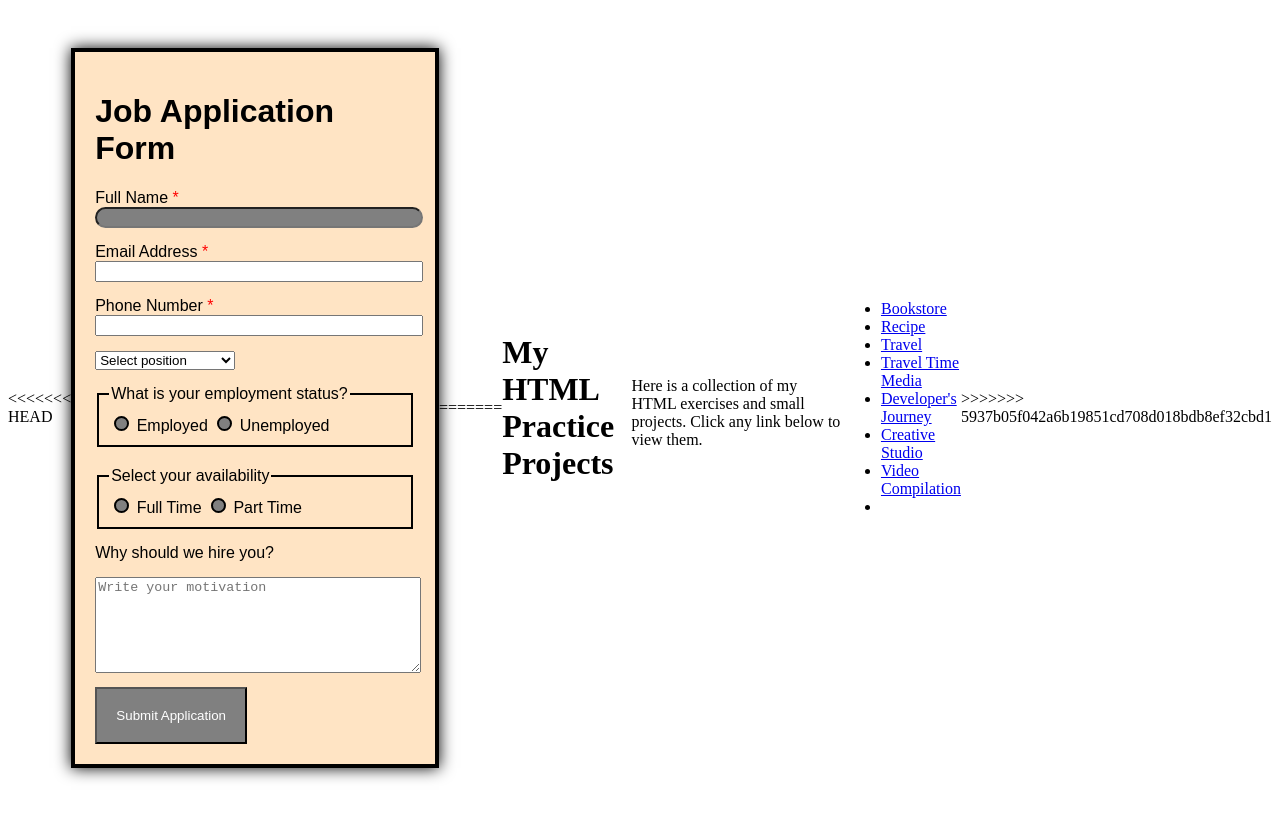
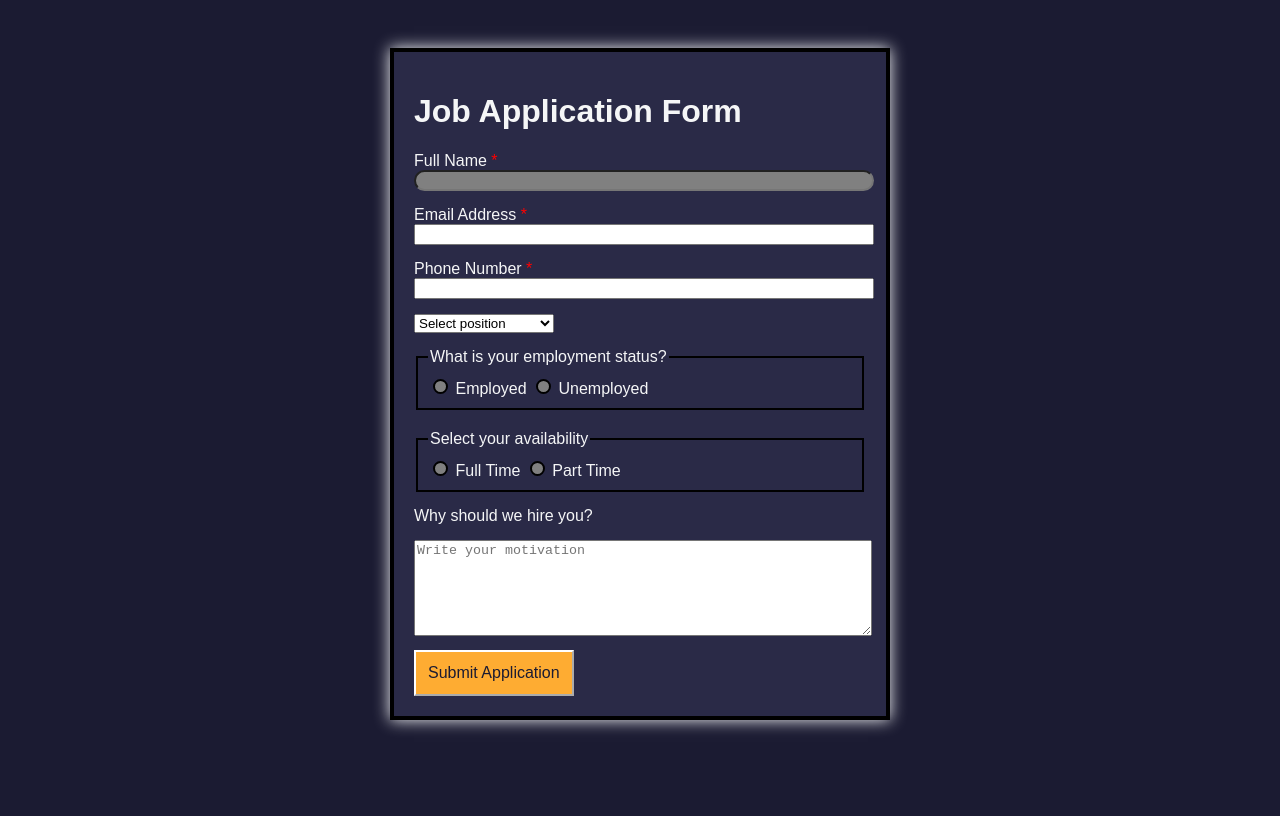
Before and after one commit to AnnNdegwa/job-application-form, a plain HTML site: page index.html in a window 1280 px wide. Drawn offline with Linux system fonts and the light colour scheme.

Commit message:
Refactor: Update color scheme

```diff
--- a/index.html
+++ b/index.html
@@ -1,7 +1,6 @@
 <!DOCTYPE html>
 <html lang="en">
     <head>
-<<<<<<< HEAD
     <meta charset="UTF-8">
     <meta name="viewport" content="width device-width, initial-scale 1.0">
         <title>Job application form</title>
@@ -45,25 +44,5 @@
                 <button type="submit">Submit Application</button>
             </form>
         </div>
-=======
-        <meta charset="UTF-8">
-        <title>My HTML exercises</title>
-    </head>
-    <body>
-    <h1>My HTML Practice Projects</h1>
-    <p>Here is a collection of my HTML exercises and small projects. Click any link below to view them.</p>
-    <ul>
-        <li><a href="bookstore.html">Bookstore</a></li>
-        <li><a href="recipe.html">Recipe</a></li>
-        <li><a href="travel.html">Travel</a></li>
-        <li><a href="travel-time-media.html">Travel Time Media</a></li>
-        <li><a href="developer's-journey.html">Developer's Journey</a></li>
-        <li><a href="creative-studio.html">Creative Studio</a></li>
-        <li><a href="video-compilation.html">Video Compilation</a></li>
-        <li><a href="tastybites.html"></a></li>
-    </ul>
-</body>
-</html>
->>>>>>> 5937b05f042a6b19851cd708d018bdb8ef32cbd1
     </body>
 </html>
--- a/job-application.css
+++ b/job-application.css
@@ -6,7 +6,7 @@
     padding:20px;
     box-sizing:border-box;
     box-shadow:0 0 15px;
-    background-color: bisque;
+    background-color: #2a2a47;
     font-family: sans-serif;
     font-size: 1rem;
 
@@ -46,13 +46,16 @@ select:user-invalid{
     border:2px solid red;
 }
 button{
-    background-color:grey;
-    color:white;
+    background-color:#feac32;
+    color:#1b1b32;
     cursor: pointer;
-    padding:1.2rem;
+    padding:0.75em;
+    border-color:white;
+    font-size: 1rem;
+
 }
 button:hover{
-    background-color: midnightblue;
+    background-color: rgb(24, 24, 112);
     transition:0.4s ease-in-out;
 }
 input[type="radio"]:checked{
@@ -81,6 +84,8 @@ background-color:grey;
 body{
     display:flex;
     align-items: center;
+    background-color: #1b1b32;
+    color:#f5f6f7;
 
 }
 .employment-status{
```
